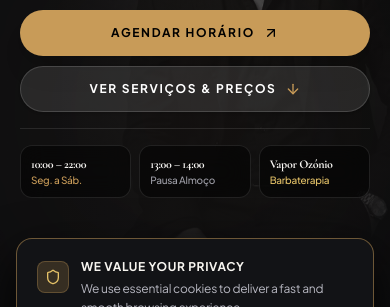
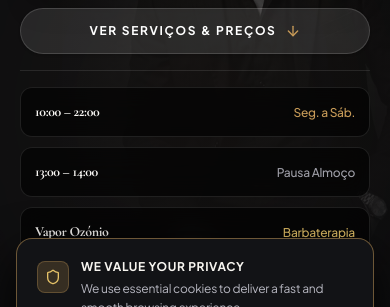
Before and after one commit to experimentos373-creator/rotadocorte, a React (Vite) app: page / in a window 390 px wide. Shown: the part 414-721 px from the top of the page. Built offline with nearby package versions, Linux system fonts and the light colour scheme; no server answers.

Commit message:
style(hero): make highlights strip full-width vertical stacked on mobile

```diff
--- a/src/components/Hero.jsx
+++ b/src/components/Hero.jsx
@@ -72,28 +72,28 @@ export default function Hero({ onOpenBooking }) {
           </div>
 
           {/* Highlights Strip */}
-          <div className="pt-4 sm:pt-6 border-t border-white/10 grid grid-cols-3 gap-2 sm:gap-4 text-left">
-            <div className="bg-black/50 border border-white/10 p-2.5 sm:p-4 rounded-xl backdrop-blur-md hover:border-[#C89B58]/40 transition-all">
-              <p className="text-xs sm:text-xl font-bold font-serif text-[#FAF8F5] tracking-tight">
+          <div className="pt-4 sm:pt-6 border-t border-white/10 grid grid-cols-1 sm:grid-cols-3 gap-2.5 sm:gap-4 text-left w-full">
+            <div className="w-full bg-black/60 border border-white/10 p-3.5 sm:p-4 rounded-xl backdrop-blur-md hover:border-[#C89B58]/40 transition-all flex items-center justify-between sm:block">
+              <p className="text-sm sm:text-xl font-bold font-serif text-[#FAF8F5] tracking-tight">
                 10:00 – 22:00
               </p>
-              <p className="text-[10px] sm:text-sm text-[#C89B58] font-medium pt-0.5 leading-tight">
+              <p className="text-xs sm:text-sm text-[#C89B58] font-medium pt-0.5 leading-tight">
                 Seg. a Sáb.
               </p>
             </div>
-            <div className="bg-black/50 border border-white/10 p-2.5 sm:p-4 rounded-xl backdrop-blur-md hover:border-[#C89B58]/40 transition-all">
-              <p className="text-xs sm:text-xl font-bold font-serif text-[#FAF8F5] tracking-tight">
+            <div className="w-full bg-black/60 border border-white/10 p-3.5 sm:p-4 rounded-xl backdrop-blur-md hover:border-[#C89B58]/40 transition-all flex items-center justify-between sm:block">
+              <p className="text-sm sm:text-xl font-bold font-serif text-[#FAF8F5] tracking-tight">
                 13:00 – 14:00
               </p>
-              <p className="text-[10px] sm:text-sm text-[#9E9EA7] font-medium pt-0.5 leading-tight">
+              <p className="text-xs sm:text-sm text-[#9E9EA7] font-medium pt-0.5 leading-tight">
                 Pausa Almoço
               </p>
             </div>
-            <div className="bg-black/50 border border-white/10 p-2.5 sm:p-4 rounded-xl backdrop-blur-md hover:border-[#C89B58]/40 transition-all">
-              <p className="text-xs sm:text-xl font-bold font-serif text-[#FAF8F5] tracking-tight">
+            <div className="w-full bg-black/60 border border-white/10 p-3.5 sm:p-4 rounded-xl backdrop-blur-md hover:border-[#C89B58]/40 transition-all flex items-center justify-between sm:block">
+              <p className="text-sm sm:text-xl font-bold font-serif text-[#FAF8F5] tracking-tight">
                 Vapor Ozónio
               </p>
-              <p className="text-[10px] sm:text-sm text-[#E5C268] font-medium pt-0.5 leading-tight">
+              <p className="text-xs sm:text-sm text-[#E5C268] font-medium pt-0.5 leading-tight">
                 Barbaterapia
               </p>
             </div>
```
